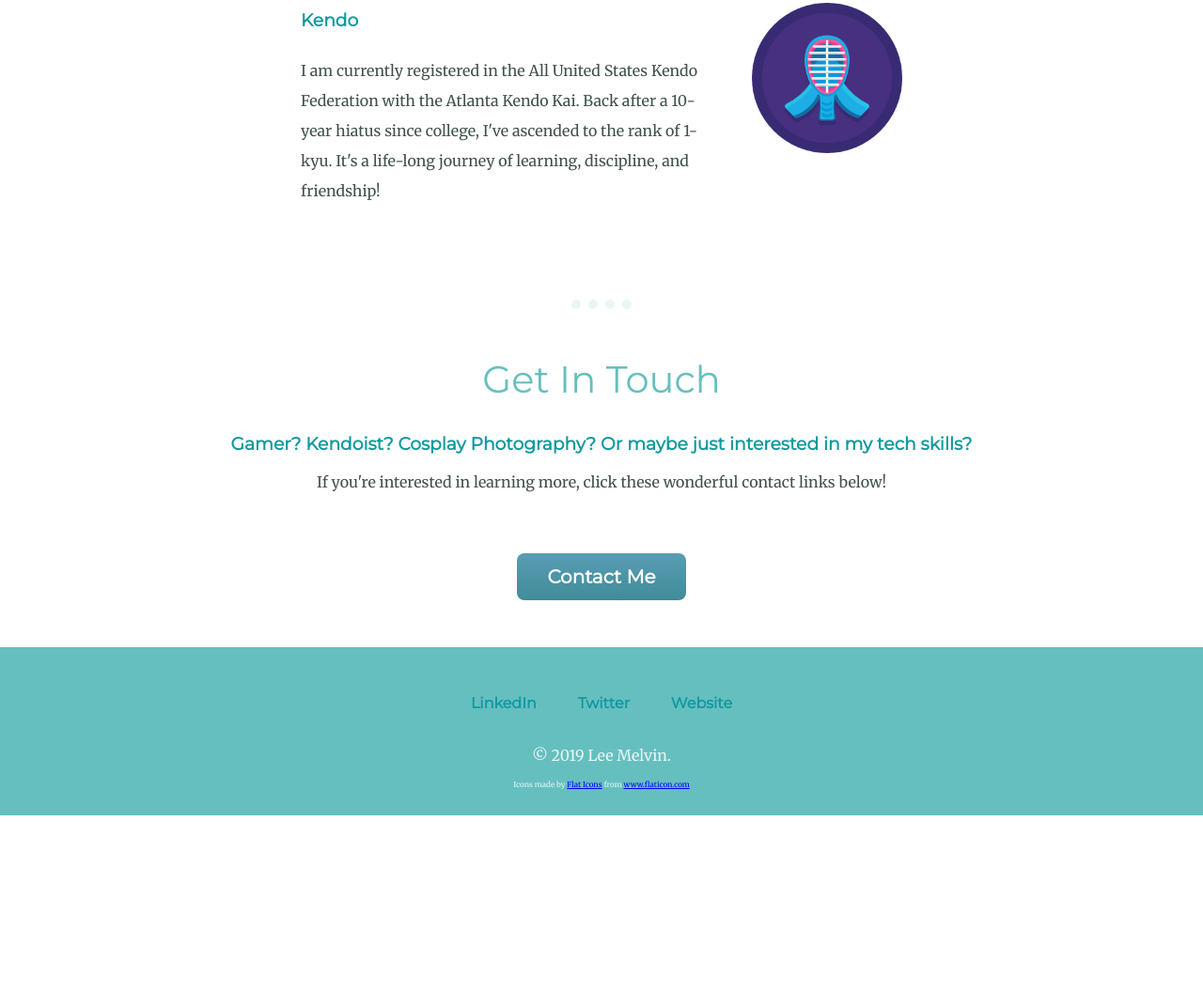
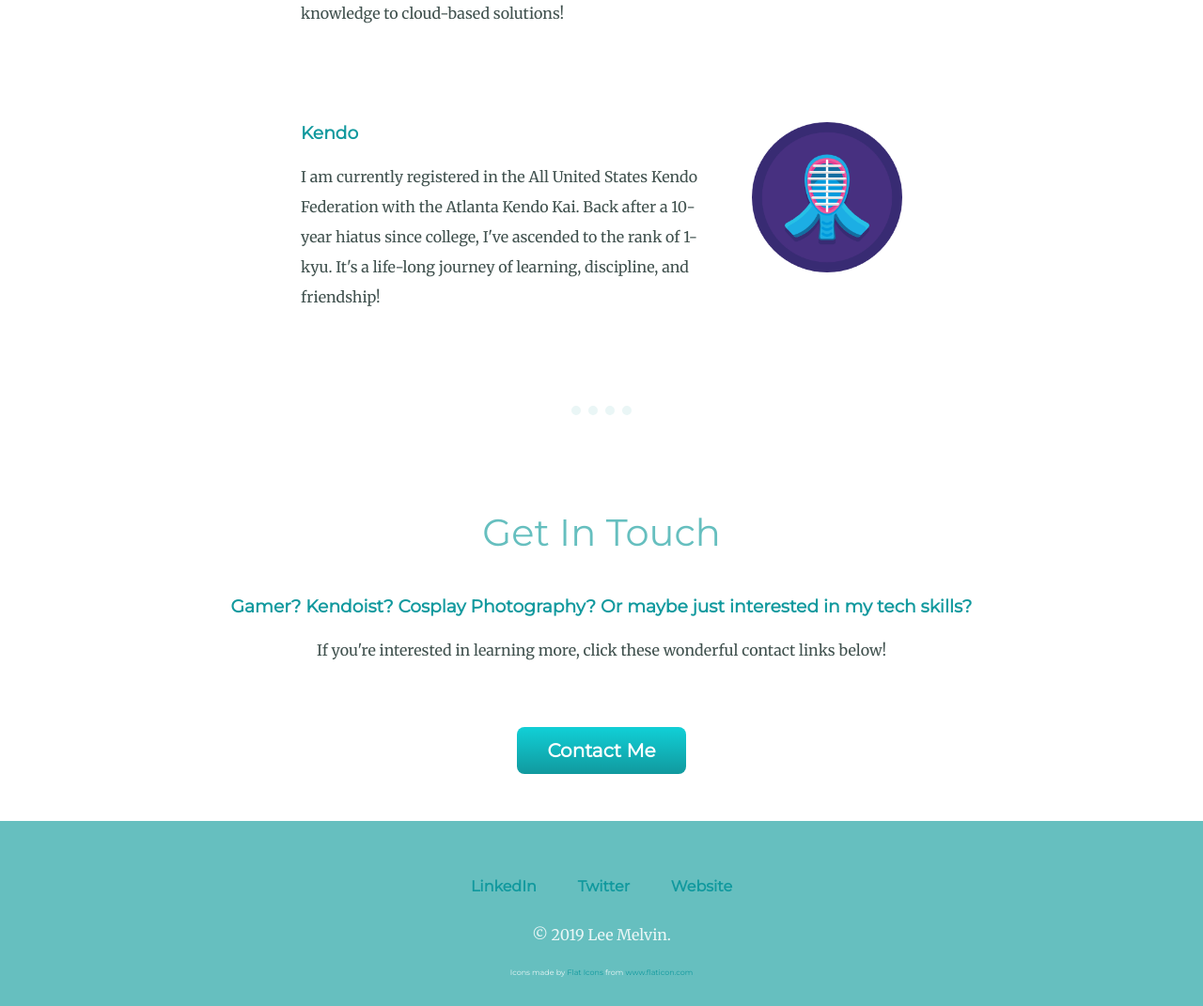
Before and after one commit to sonikku10/CSS-Site, a plain HTML site: page index.html in a window 1280 px wide. Shown: the part 1532-2603 px from the top of the page at 94% size. Before the commit the page ends 2400 px from the top, so only its background shows below. Drawn offline with Linux system fonts and the light colour scheme.

Commit message:
Add files via upload

```diff
--- a/css/styles.css
+++ b/css/styles.css
@@ -2,13 +2,14 @@ body {
   margin: 0;
   text-align: center;
   font-family: 'Merriweather', serif;
+  color: #40514E;
 }
 
 h1 {
   margin: 50px auto 0 auto;
   font-family: 'Sacramento', cursive;
   font-size: 6rem;
-    /*16px = 100% = 1em
+  /*16px = 100% = 1em
     rem is preferred. most adabtable, least error-prone*/
   color: #66BFBF;
   line-height: 1;
@@ -19,6 +20,7 @@ h2 {
   font-size: 2.5rem;
   color: #66BFBF;
   font-weight: normal;
+  padding-bottom: 10px;
 }
 
 h3 {
@@ -26,17 +28,25 @@ h3 {
   color: #11999E;
 }
 
-p {
-  color: #40514E;
-}
-
 hr {
   border-style: dotted none none;
   width: 5%;
   border-width: 10px;
   color: #EAF6F6;
-  margin-top: 50px;
-  margin-bottom: 50px;
+  margin: 100px auto;
+}
+
+p {
+  line-height: 2;
+}
+
+a {
+  color: #11999E;
+  text-decoration: none;
+}
+
+a:hover {
+  color: #EAF6F6;
 }
 
 .top-container {
@@ -45,30 +55,36 @@ hr {
   padding-top: 100px;
 }
 
-.middle-container {}
+.middle-container {
+  margin: 100px, 0;
+}
 
 .bottom-container {
   background-color: #66BFBF;
   margin: 0;
-  padding-top: 30px;
+  padding-top: 50px;
   padding-bottom: 20px;
-
 }
 
 .top-cloud {
   position: absolute;
   right: 300px;
-  top: 50px;
+  top: 40px;
 }
 
 .bottom-cloud {
   position: absolute;
-  left: 300px;
+  left: 250px;
   bottom: 300px;
 }
 
 .pro {
   text-decoration: underline;
+}
+
+.intro {
+  width: 30%;
+  margin: auto;
 }
 
 .profile-photo {
@@ -80,7 +96,6 @@ hr {
   width: 50%;
   margin: 100px auto 100px auto;
   text-align: left;
-  line-height: 2;
 }
 
 .tech-img {
@@ -101,7 +116,11 @@ hr {
   text-decoration: none;
   font-weight: bold;
   display: inline-block;
-  padding: 20px;
+  margin: 10px 20px;
+}
+
+.footer-link:hover {
+  color: #EAF6F6;
 }
 
 .copyright {
@@ -109,21 +128,31 @@ hr {
 }
 
 .flaticon_credit {
+  font-family: 'Montserrat', sans-serif;
   font-size: 0.5em;
   color: #EAF6F6;
 }
 
+.contact-message {
+  width: 40%;
+  margin: 40px auto 60px;
+}
+
 .ContactButton {
-	background:linear-gradient(to bottom, #599bb3 5%, #408c99 100%);
-	background-color:#599bb3;
-	border-radius:8px;
-	display:inline-block;
-	cursor:pointer;
-	color:#ffffff;
-	font-family:'Montserrat';
-	font-size:20px;
-	font-weight:bold;
-	padding:13px 32px;
-	text-decoration:none;
+  background: linear-gradient(to bottom, #11CDD4 5%, #11999E 100%);
+  background-color: #599bb3;
+  border-radius: 8px;
+  display: inline-block;
+  cursor: pointer;
+  color: #ffffff;
+  font-family: 'Montserrat', sans-serif;
+  font-size: 20px;
+  font-weight: bold;
+  padding: 13px 32px;
+  text-decoration: none;
   margin: 50px;
 }
+
+.ContactButton:hover {
+  background: linear-gradient(to bottom, #30E3CB 5%, #2BC4AD 100%);
+}
```
